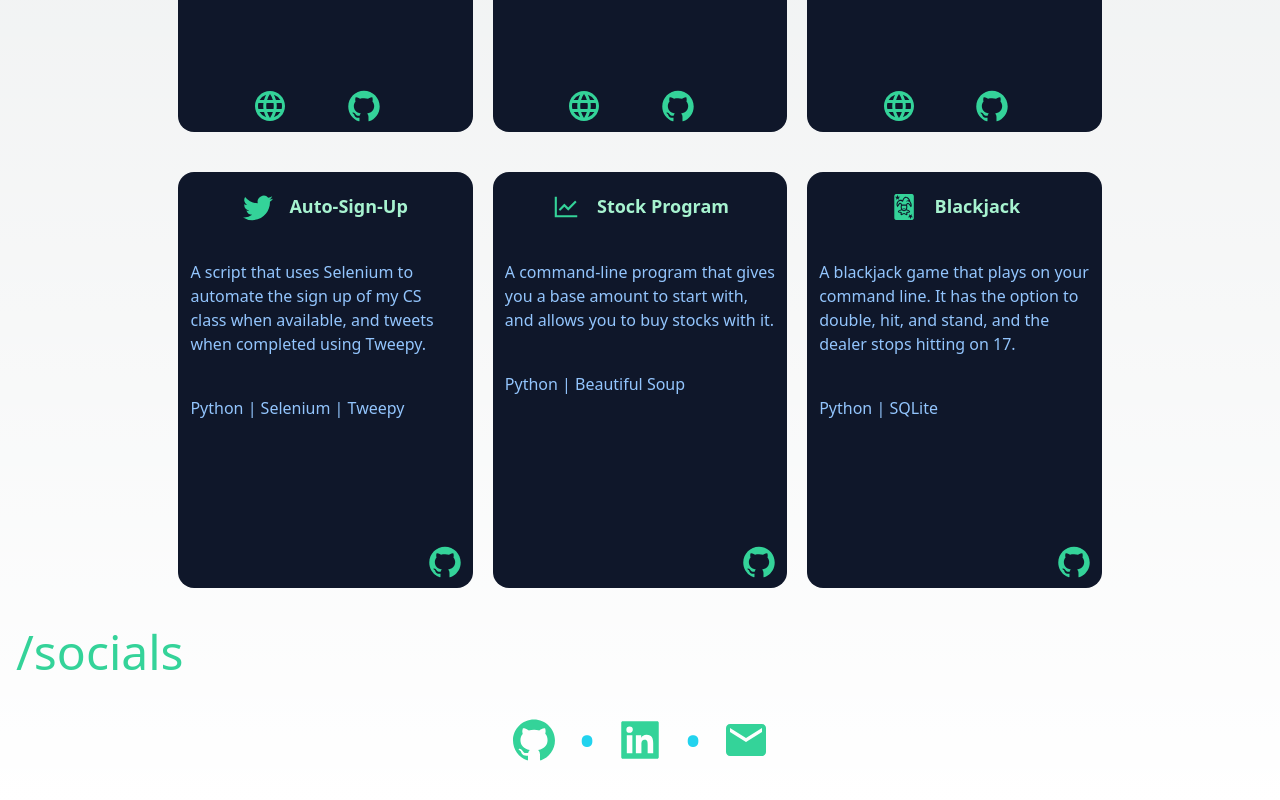
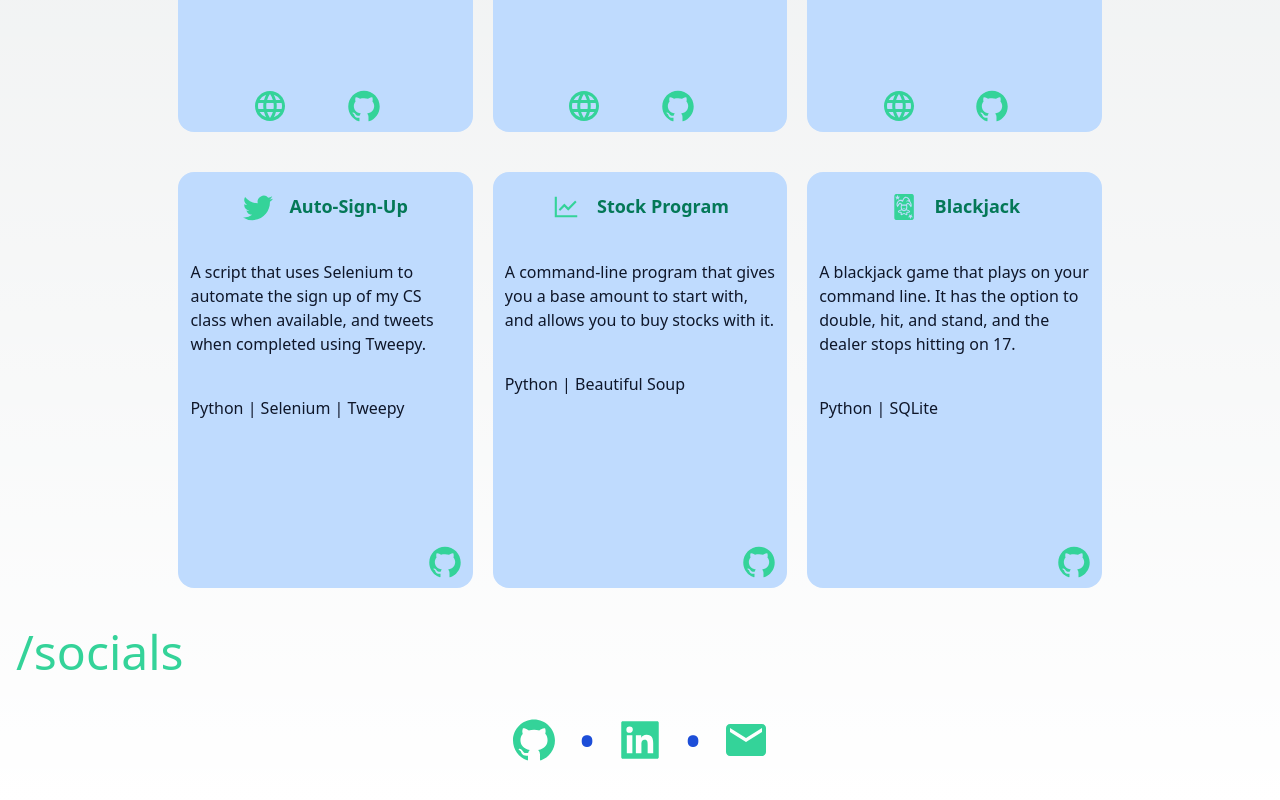
Before and after one commit to omarabdiwali/next-portfolio, a Next.js app: page / in a window 1280 px wide. Shown: the part 1712-2512 px from the top of the page. Built offline with nearby package versions, Linux system fonts and the light colour scheme.

Commit message:
changed style

```diff
--- a/components/cardProjects.js
+++ b/components/cardProjects.js
@@ -3,16 +3,16 @@ import { AiOutlineGithub } from "react-icons/ai";
 
 export default function CardProjects({ project, website=true }) {
   return (
-    <div className="transition ease-in-out delay-150 hover:-translate-y-1 hover:scale-110 duration-300 relative rounded-2xl xs:w-cardsmall sm:w-cardsmall md:w-cardfull xs:min-w-cardsmall sm:min-w-cardsmall bg-slate-900">
+    <div className="transition ease-in-out delay-150 hover:-translate-y-1 hover:scale-110 duration-300 relative rounded-2xl xs:w-cardsmall sm:w-cardsmall md:w-cardfull xs:min-w-cardsmall sm:min-w-cardsmall bg-blue-200 dark:bg-slate-900">
       <div className="flex flex-row justify-center space-x-4 my-5 max-h-12 h-12">
         <div>{project.title[1]}</div>
-        <div className="font-semibold text-2xl sm:text-lg text-emerald-200">{project.title[0]}</div>
+        <div className="font-semibold text-2xl sm:text-lg text-emerald-700 dark:text-emerald-400">{project.title[0]}</div>
       </div>
-      <div className="mx-3 h-body max-h-body text-blue-300 overflow-y-auto">
+      <div className="mx-3 h-body max-h-body text-slate-900 dark:text-blue-300 overflow-y-auto">
         {project.body[0]}
         <div className="mt-10">
-        {project.body[1]}
-      </div>
+          {project.body[1]}
+        </div>
       </div>
       <div className="flex flex-row justify-center space-x-10 h-12 max-h-12">
         {website ? <a rel="noopener norefferrer" target="_blank" href={project.footer[1]}><MdLanguage className="absolute bottom-0 left-1/4 text-emerald-400 text-4xl mb-2" /></a> : ""}
--- a/pages/index.js
+++ b/pages/index.js
@@ -151,9 +151,9 @@ export default function Home() {
         <div className="text-emerald-400 text-5xl mt-3 ml-4">/socials</div>
         <div className="flex flex-row my-10 justify-center space-x-5 text-5xl">
           <a rel="noopener norefferrer" target="_blank" href="https://github.com/omarabdiwali"><AiOutlineGithub className="text-emerald-400" /></a>
-          <div className="text-cyan-400">•</div>
+          <div className="text-blue-700 dark:text-cyan-400">•</div>
           <a rel="noopener norefferrer" target="_blank" href="https://linkedin.com/in/omar-abdiwali"><AiFillLinkedin className="text-emerald-400" /></a>
-          <div className="text-cyan-400">•</div>
+          <div className="text-blue-700 dark:text-cyan-400">•</div>
           <a rel="noopener norefferrer" target="_blank" href="mailto:omarabdiwali17@gmail.com"><MdEmail className="text-emerald-400" /></a>
         </div>
       </div>
```
